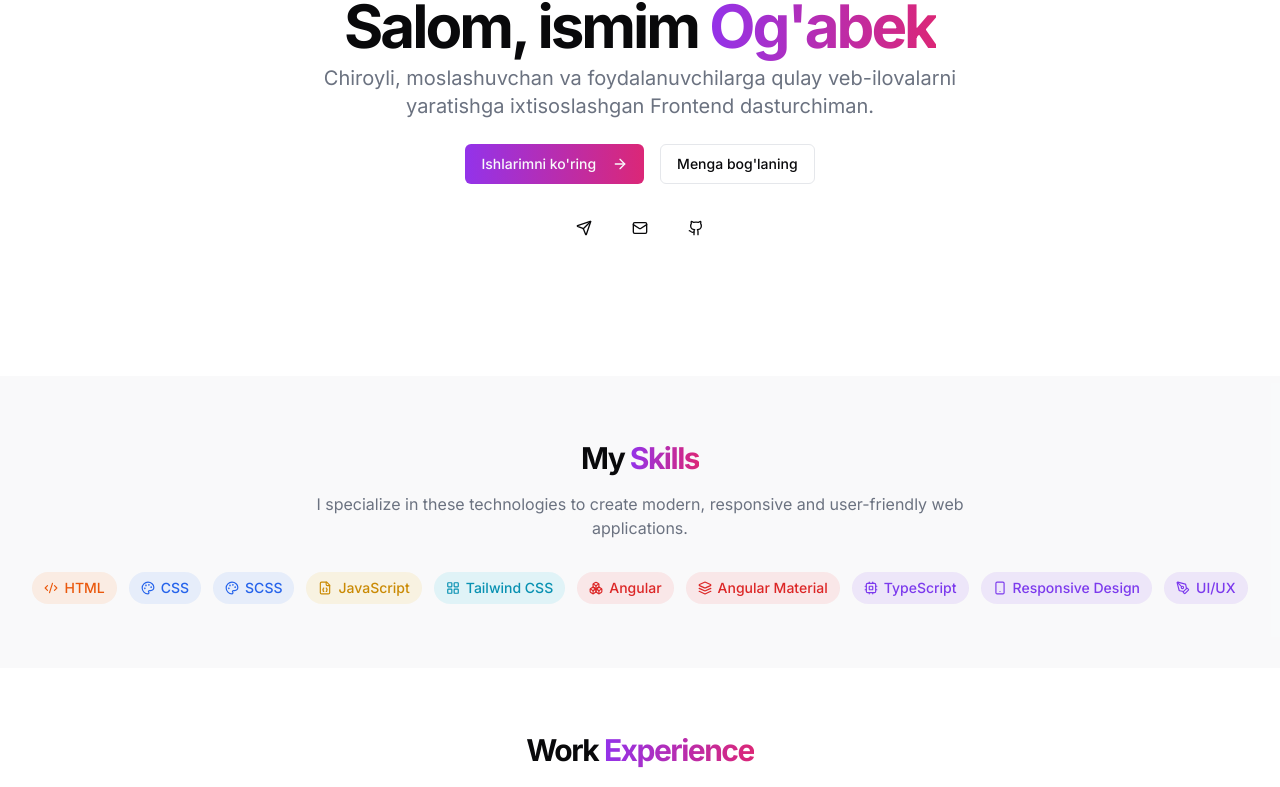
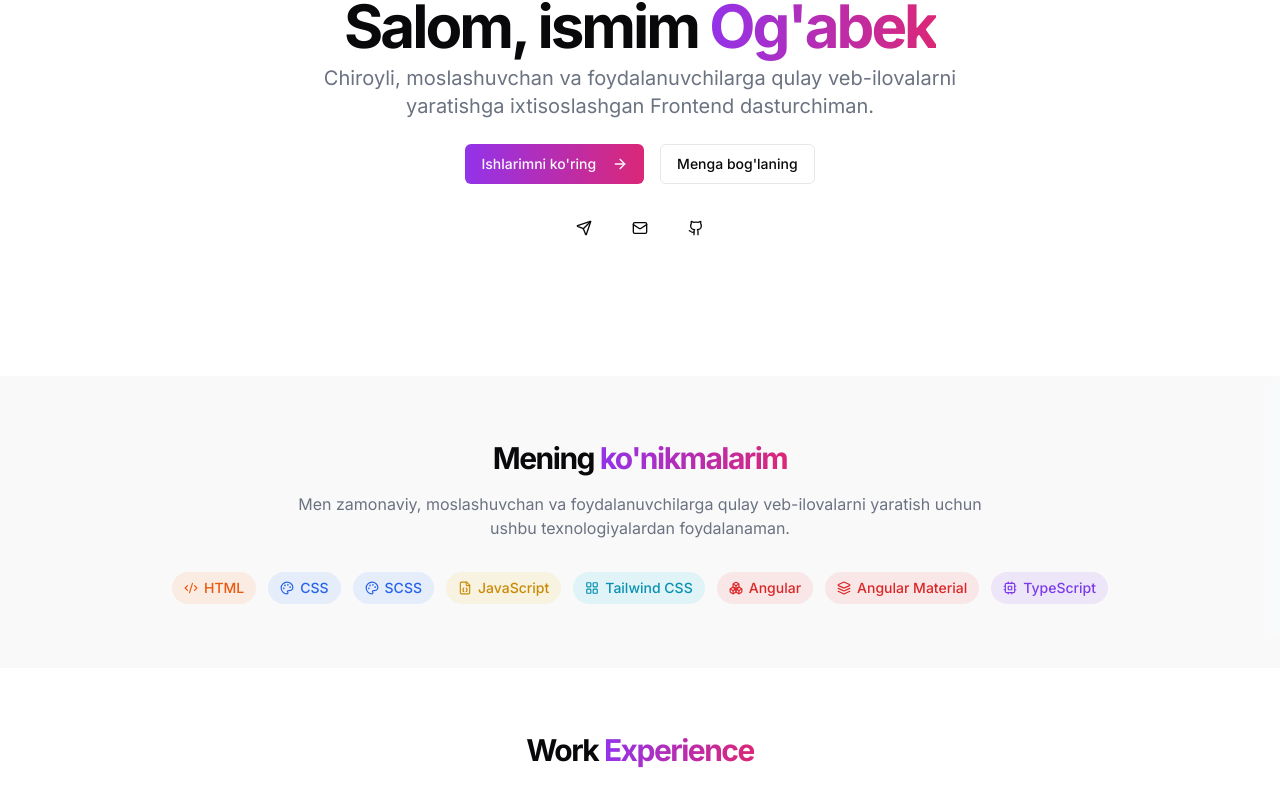
Before and after one commit to sultonbayevogabek/sultonbayev-uz, a Next.js app: page / in a window 1280 px wide. Shown: the part 380-1167 px from the top of the page. Built offline with nearby package versions, Linux system fonts and the light colour scheme.

Commit message:
Localize UI text to Uzbek for hero section, navbar, and theme toggle components

```diff
--- a/components/skills-section.tsx
+++ b/components/skills-section.tsx
@@ -10,9 +10,7 @@ export function SkillsSection() {
     { name: "Tailwind CSS", color: "tailwind" as const, icon: LayoutGrid },
     { name: "Angular", color: "angular" as const, icon: Boxes },
     { name: "Angular Material", color: "angular" as const, icon: Layers },
-    { name: "TypeScript", color: "default" as const, icon: Cpu },
-    { name: "Responsive Design", color: "default" as const, icon: Smartphone },
-    { name: "UI/UX", color: "default" as const, icon: PenTool },
+    { name: "TypeScript", color: "default" as const, icon: Cpu }
   ]
 
   return (
@@ -20,10 +18,11 @@ export function SkillsSection() {
       <div className="container px-4 md:px-6">
         <div className="flex flex-col items-center text-center space-y-4 mb-8">
           <h2 className="text-3xl font-bold tracking-tighter">
-            My <span className="gradient-text">Skills</span>
+            Mening <span className="gradient-text">ko'nikmalarim</span>
           </h2>
           <p className="text-muted-foreground max-w-[700px]">
-            I specialize in these technologies to create modern, responsive and user-friendly web applications.
+            Men zamonaviy, moslashuvchan va foydalanuvchilarga qulay veb-ilovalarni yaratish uchun ushbu
+            texnologiyalardan foydalanaman.
           </p>
         </div>
 
```
